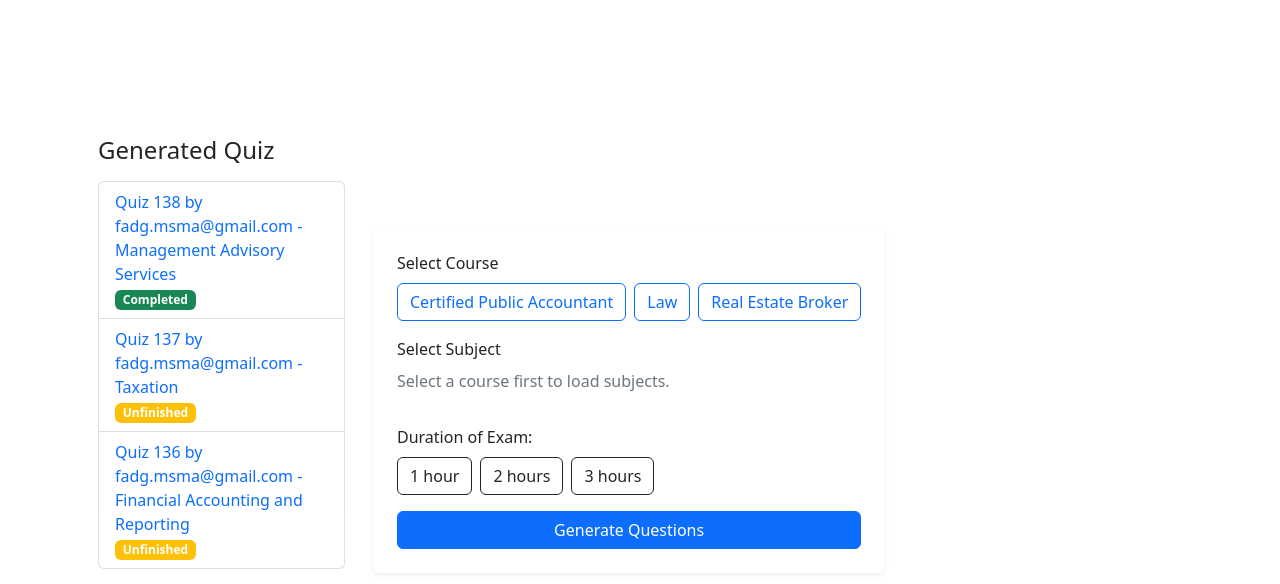
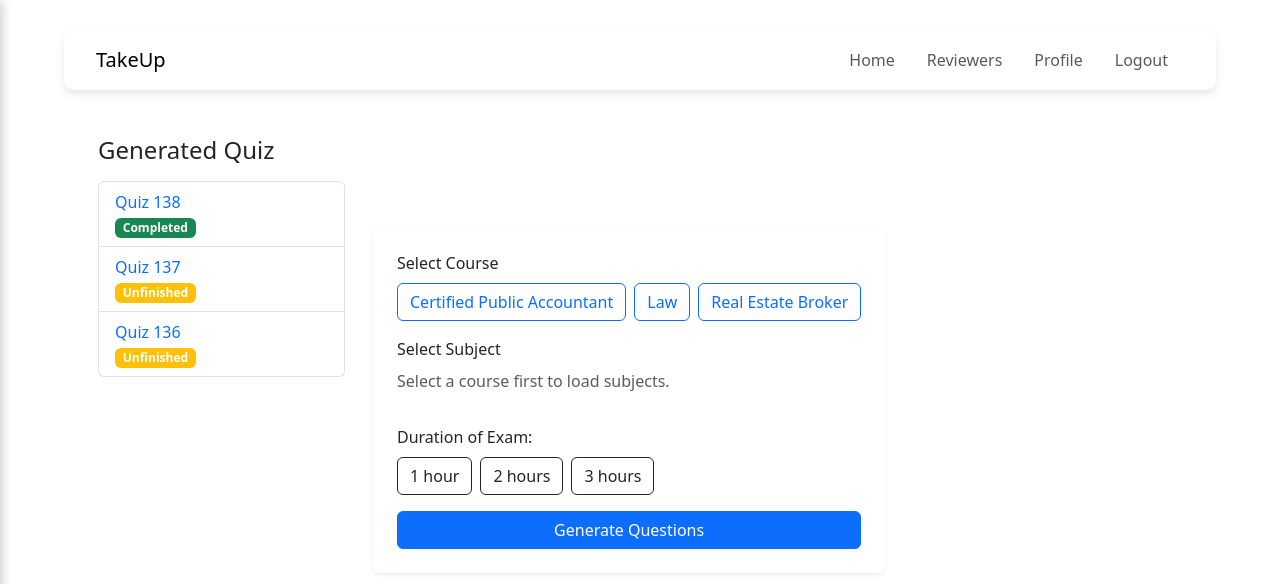
Before and after one commit to praanzzzz/msma-reviewer, a Django app: template appReviewer/templates/appReviewer/reviewer.html in a window 1280 px wide. Shown: the top 584 px of the page. Run offline with Django 5.2, Linux system fonts and the light colour scheme; the template is opened without the code that fills it: values that come from a table or form of the project are taken from there, others are empty; data comes from the database, SQL or seed files in the repository; both versions use the stored data as it was after the commit; tables that the repository leaves empty hold one stand-in row (values such as "Sample post"); some libraries are stand-ins or nearby versions.

Commit message:
added list of generates quizzes on mobile view

```diff
--- a/appReviewer/models.py
+++ b/appReviewer/models.py
@@ -148,7 +148,9 @@ class GeneratedQuiz(models.Model):
         ordering = ['-created_at']
 
     def __str__(self):
-        return f"Quiz {self.id} by {self.user.email} - {self.subject.name} "
+        return f"Quiz {self.id}"
+        # return f"Quiz {self.id} by {self.user.email} - {self.subject.name} "
+
 
 
 
--- a/appReviewer/templates/appReviewer/reviewer.html
+++ b/appReviewer/templates/appReviewer/reviewer.html
@@ -1,6 +1,8 @@
 {% extends 'base.html' %}
 {% load static %}
-{% block navbar %}{% endblock %}
+{% block navbar %}
+    {% include 'components/navbar_for_reviewerpage.html' %}
+{% endblock %}
 {% block content %}
 
 
@@ -12,6 +14,7 @@
         <aside class="col-md-3 d-none d-md-block p-3" style="margin-top: 120px; height: 70vh; overflow-y: auto;">
             <h4 class="mb-3">Generated Quiz</h4>
             <ul class="list-group">
+
                 {% for quiz in generated_quiz %}
                 <li class="list-group-item">
                     <a href="#" hx-get="{% url 'fetchquizresult' quiz.id %}" hx-target="#quizresultcontainer"
--- a/templates/base.html
+++ b/templates/base.html
@@ -62,9 +62,10 @@
 <body>
   <main>
 
-    {% block navbar%}
+    {% block navbar %}
       {% include 'components/navbar.html' %}
     {% endblock %}
+
 
 
 
--- /dev/null
+++ b/templates/components/navbar_for_reviewerpage.html
@@ -0,0 +1,170 @@
+<!DOCTYPE html>
+<html lang="en">
+<head>
+    <meta charset="UTF-8">
+    <meta name="viewport" content="width=device-width, initial-scale=1.0">
+    <title></title>
+    <link href="https://cdn.jsdelivr.net/npm/bootstrap@5.3.0/dist/css/bootstrap.min.css" rel="stylesheet">
+    <style>
+        .floating-navbar {
+            position: fixed;
+            top: 30px;
+            left: 0;
+            right: 0;
+            margin: 0 5%;
+            background: white;
+            box-shadow: 0 4px 8px rgba(0, 0, 0, 0.1);
+            border-radius: 10px;
+            padding: 10px 20px;
+            z-index: 1000;
+        }
+
+        /* Sidebar styles (hidden by default) */
+        .mobile-sidebar {
+            position: fixed;
+            top: 0;
+            left: -250px;
+            width: 250px;
+            height: 100%;
+            background: white;
+            box-shadow: 2px 0 10px rgba(0, 0, 0, 0.2);
+            padding-top: 60px;
+            transition: 0.3s ease-in-out;
+            z-index: 1050;
+        }
+
+        .mobile-sidebar.open {
+            left: 0;
+        }
+
+        .mobile-sidebar a {
+            display: block;
+            padding: 15px 20px;
+            font-size: 18px;
+            color: black;
+            text-decoration: none;
+            transition: 0.2s;
+        }
+
+
+        .mobile-sidebar a:hover {
+            background: #f1f1f1;
+        }
+
+        .close-btn {
+            position: absolute;
+            top: 15px;
+            right: 15px;
+            font-size: 24px;
+            cursor: pointer;
+        }
+
+        @media (max-width: 991px) { /* Sidebar for mobile */
+            .desktop-menu {
+                display: none !important;
+            }
+        }
+
+        @media (min-width: 992px) { /* Hide hamburger on large screens */
+            .navbar-toggler {
+                display: none !important;
+            }
+        }
+
+
+        /* for the extension of list of gen quizes in sidebar */
+        .mobile-sidebar span {
+            display: block;
+            padding: 15px 20px;
+            font-size: 18px;
+            color: black;
+            text-decoration: none;
+            transition: 0.2s;
+        }
+
+        .mobile-sidebar span:hover {
+            background: #f1f1f1;
+        }
+    </style>
+</head>
+<body>
+
+    <!-- Top Navbar -->
+    <nav class="navbar navbar-expand-lg floating-navbar">
+        <div class="container-fluid">
+            <a class="navbar-brand" href="{% url 'dashboard' %}">TakeUp</a>
+
+            <!-- Desktop menu -->
+            <div class="desktop-menu">
+                <ul class="navbar-nav ms-auto d-flex flex-row">
+                    <li class="nav-item px-2"><a class="nav-link" href="{% url 'dashboard' %}">Home</a></li>
+                    <li class="nav-item px-2"><a class="nav-link" href="{% url 'reviewer' %}">Reviewers</a></li>
+                    <li class="nav-item px-2"><a class="nav-link" href="{% url 'profile' %}">Profile</a></li>
+                    <li class="nav-item px-2"><a class="nav-link" href="{% url 'my_logout' %}">Logout</a></li>
+                </ul>
+            </div>
+
+            <!-- Toggler for mobile -->
+            <button class="navbar-toggler ms-auto" type="button" onclick="openSidebar()">
+                <span class="navbar-toggler-icon"></span>
+            </button>
+        </div>
+    </nav>
+
+    <!-- Sidebar (Mobile) -->
+    <div id="mobileSidebar" class="mobile-sidebar">
+        <span class="close-btn" onclick="closeSidebar()">×</span>
+        <a href="{% url 'dashboard' %}">Home</a>
+        <a href="{% url 'reviewer' %}">Reviewers</a>
+        <a href="{% url 'profile' %}">Profile</a>
+        <a href="{% url 'my_logout' %}">Logout</a>
+        <span class="h4">Quizzes</span>
+        {% for quiz in generated_quiz %}
+        <!-- <li class="list-group-item">
+            <a href="#" hx-get="{% url 'fetchquizresult' quiz.id %}" hx-target="#quizresultcontainer"
+                hx-swap="innerHTML" hx-trigger="click" class="text-decoration-none d-block">
+                {{ quiz }}
+            </a>
+            <span class="badge {% if quiz.is_finished %}bg-success{% else %}bg-warning{% endif %}">
+                {% if quiz.is_finished %}
+                Completed
+                {% else %}
+                Unfinished
+                {% endif %}
+            </span>
+        </li> -->
+        <li class="list-group-item d-flex justify-content-between align-items-center px-4">
+            <a href="#" hx-get="{% url 'fetchquizresult' quiz.id %}"
+               hx-target="#quizresultcontainer"
+               hx-swap="innerHTML"
+               hx-trigger="click"
+               class="text-decoration-none">
+                {{ quiz }}
+            </a>
+            <span class="badge {% if quiz.is_finished %}bg-success{% else %}bg-warning{% endif %} text-xs">
+                {% if quiz.is_finished %}
+                Completed
+                {% else %}
+                Unfinished
+                {% endif %}
+            </span>
+        </li>
+
+        {% empty %}
+        <li class="list-group-item text-muted"><span>No questions generated yet</span></li>
+        {% endfor %}
+
+    </div>
+
+    <script>
+        function openSidebar() {
+            document.getElementById("mobileSidebar").classList.add("open");
+        }
+
+        function closeSidebar() {
+            document.getElementById("mobileSidebar").classList.remove("open");
+        }
+    </script>
+
+</body>
+</html>
```
Also changed, not shown: db.sqlite3.
